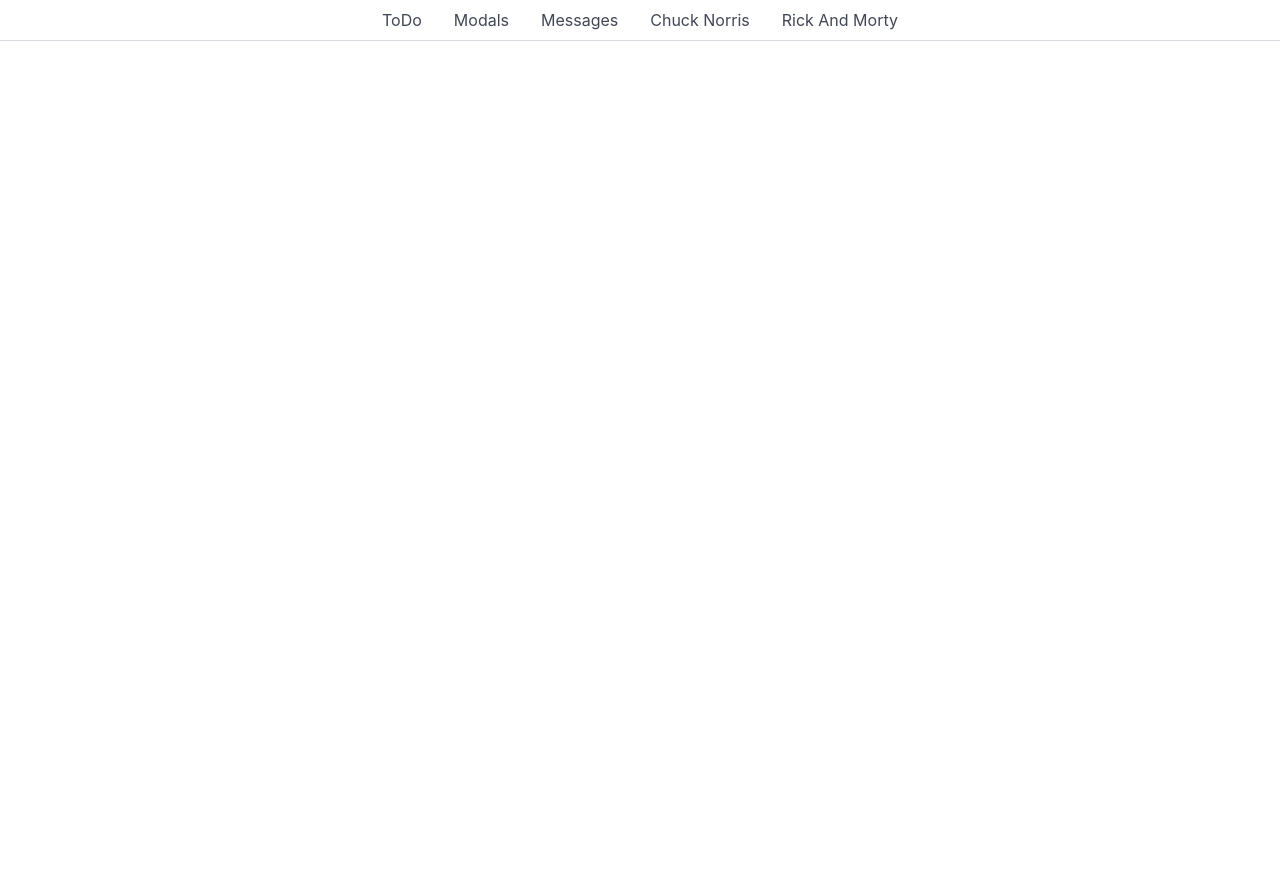
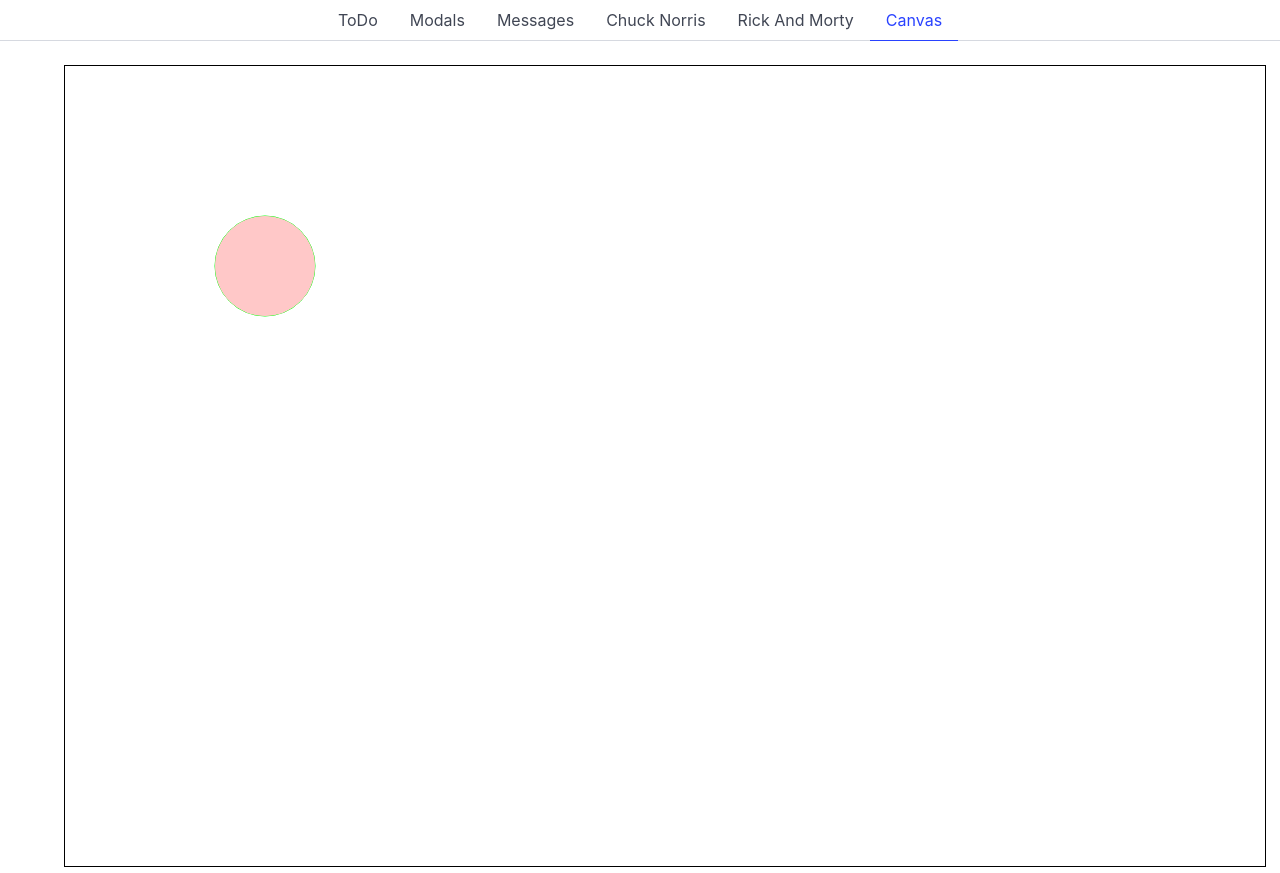
Before and after one commit to Kasparsu/ta24blearnnode, a Vue app: page /canvas in a window 1280 px wide. Before the commit the page ends 800 px from the top, so only its background shows below. Built offline with nearby package versions, Linux system fonts and the light colour scheme.

Commit message:
Add canvas example

```diff
--- a/src/index.js
+++ b/src/index.js
@@ -6,12 +6,14 @@ import Modals from './pages/Modals.vue';
 import Messages from './pages/Messages.vue';
 import ChuckNorris from './pages/ChuckNorris.vue';
 import RickAndMorty from './pages/RickAndMorty.vue';
+import CanvasExample from './pages/CanvasExample.vue';
 const routes = [
   { path: '/', component: ToDo, name: 'ToDo' },
   { path: '/modals', component: Modals, name: 'Modals' },
   { path: '/messages', component: Messages, name: 'Messages' },
   { path: '/chuck', component: ChuckNorris, name: 'Chuck Norris' },
   { path: '/rickandmorty', component: RickAndMorty, name: 'Rick And Morty' },
+  { path: '/canvas', component: CanvasExample, name: 'Canvas' },
 ];
 
 export const router = createRouter({
--- /dev/null
+++ b/src/pages/CanvasExample.vue
@@ -0,0 +1,40 @@
+<script setup>
+import { onMounted } from 'vue';
+
+
+let x = 200;
+let y = 200;
+onMounted(() => {
+    let c = document.getElementById("myCanvas");
+    let ctx = c.getContext("2d");
+    setInterval(() => {
+        ctx.clearRect(0,0,1200,800);
+        ctx.beginPath();
+        ctx.arc(x, y, 50, 0, Math.PI * 2);
+        ctx.strokeStyle = '#00FF00';
+        ctx.stroke();
+        ctx.fillStyle = 'rgba(255, 200, 200)'
+        ctx.fill();
+        ctx.closePath();
+    }, 1000/60);
+
+});
+
+function move(event) {
+    let rect = event.target.getBoundingClientRect();
+    let pos = {
+        x: event.clientX - rect.left,
+        y: event.clientY - rect.top,
+    };
+    x = pos.x;
+    y = pos.y;
+}
+</script>
+<template>
+    <canvas @mousemove="move" id="myCanvas" width="1200" height="800"></canvas>
+</template>
+<style>
+canvas {
+    border: 1px solid black;
+}
+</style>
```
